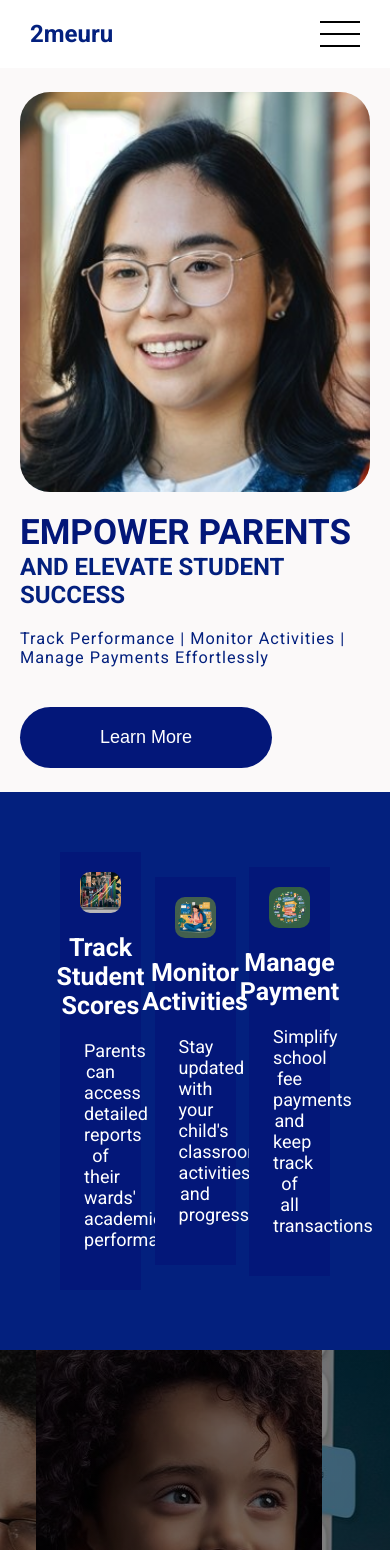
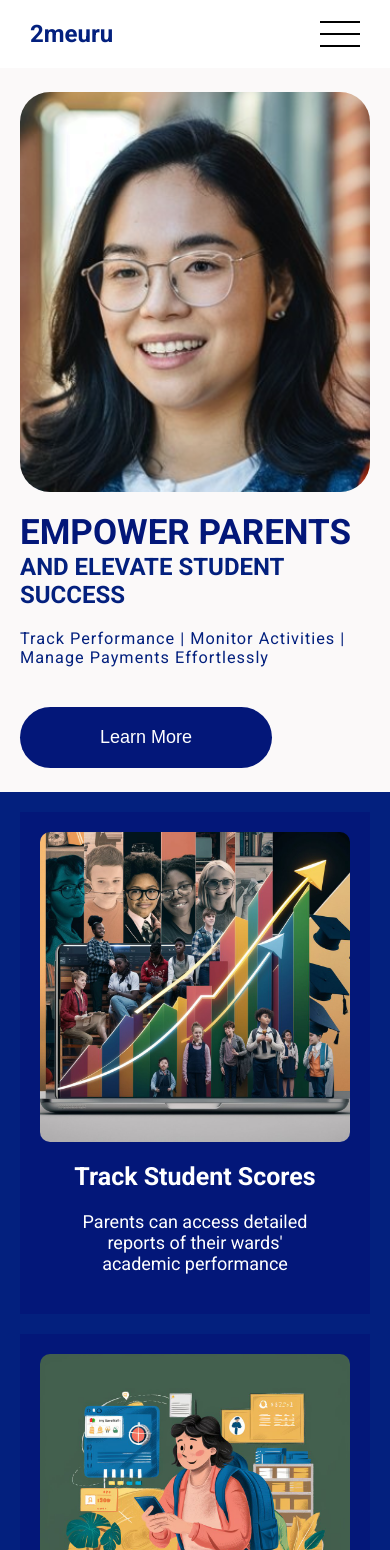
Before and after one commit to Orisabiyi/2meuru, a React (Vite) app: page / in a window 390 px wide. Shown: the top 1550 px of the page. Built offline with nearby package versions, Linux system fonts and the light colour scheme.

Commit message:
mobile view: style feature section

```diff
--- a/src/components/Features.module.css
+++ b/src/components/Features.module.css
@@ -48,3 +48,15 @@
   width: 100%;
   height: auto;
 }
+
+@media only screen and (max-width: 37.5em) {
+  .feature {
+    padding: 2rem;
+    flex-direction: column;
+    gap: 2rem;
+  }
+
+  .feature figure {
+    width: 100%;
+  }
+}
```
